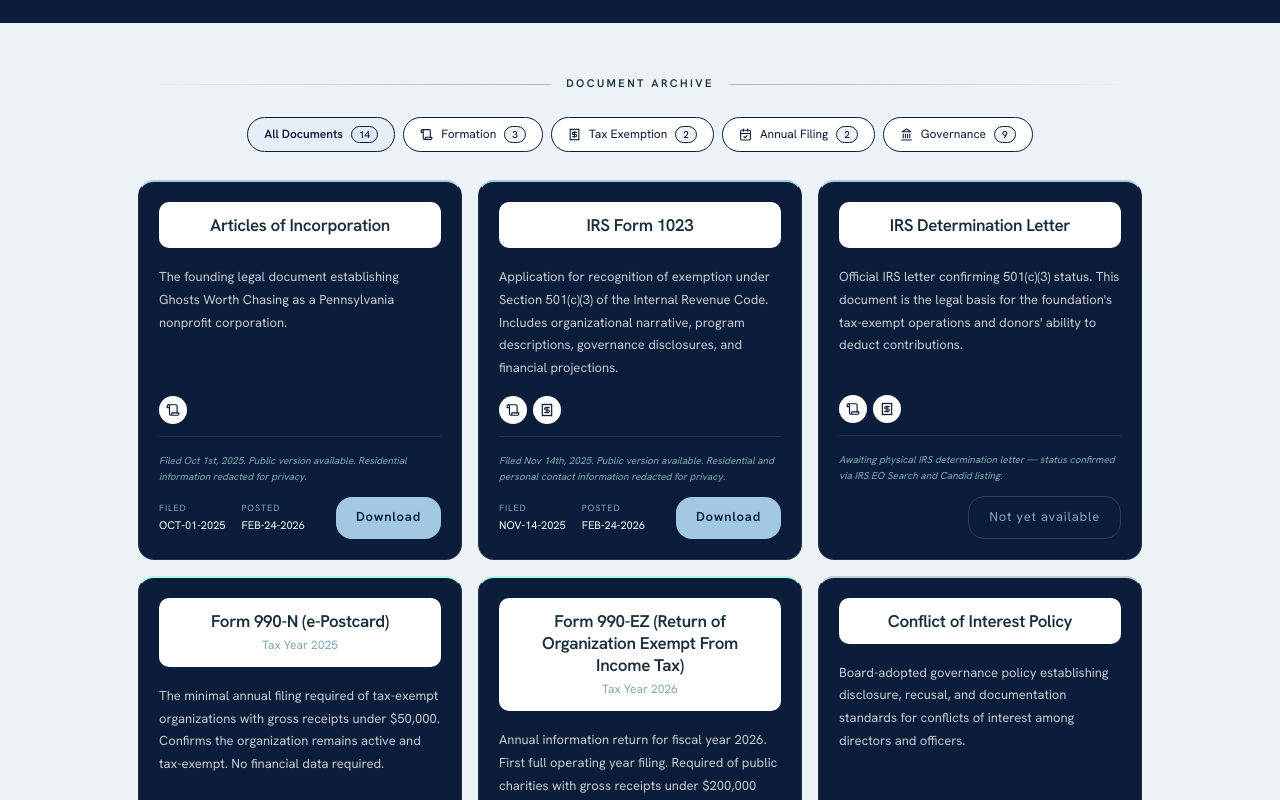
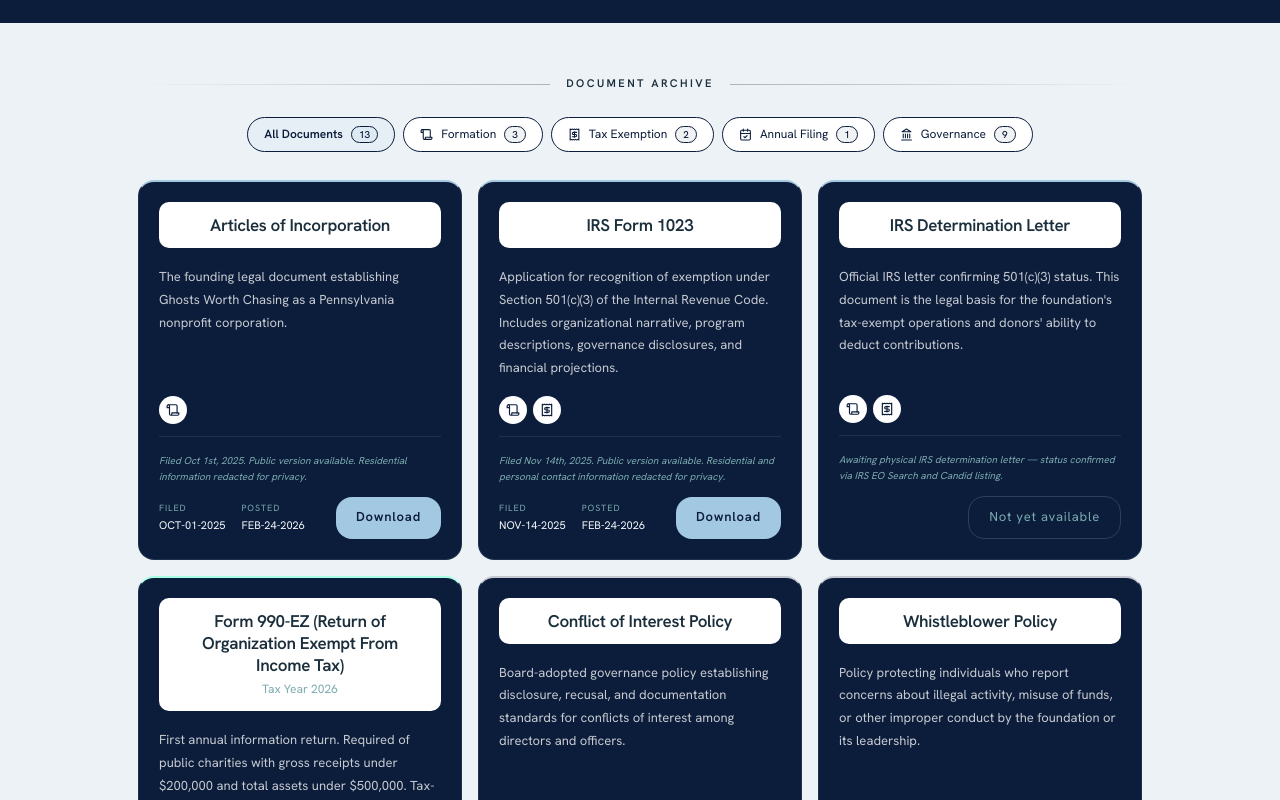
Before and after one commit to Roco41589/ghosts-worth-chasing-site, a Next.js app in the folder ghosts-redesign/: page /transparency/documents in a window 1280 px wide. Shown: the part 500-1300 px from the top of the page. Built offline with nearby package versions, Linux system fonts and the light colour scheme.

Commit message:
Update page.tsx

```diff
--- a/ghosts-redesign/app/transparency/documents/page.tsx
+++ b/ghosts-redesign/app/transparency/documents/page.tsx
@@ -88,36 +88,21 @@ const DOCUMENTS: GWCDocument[] = [
   },
   {
     id: "DOC-004",
-    title: "Form 990-N (e-Postcard)",
-    subtitle: "Tax Year 2025",
+    title: "Form 990-EZ (Return of Organization Exempt From Income Tax)",
+    subtitle: "Tax Year 2026",
     type: ["Annual Filing"],
-    description: "The minimal annual filing required of tax-exempt organizations with gross receipts under $50,000. Confirms the organization remains active and tax-exempt. No financial data required.",
-    year: "2025",
+    description: "First annual information return. Required of public charities with gross receipts under $200,000 and total assets under $500,000. Tax-exempt status effective February 2026 — this is the first year in which the organization operated as a recognized 501(c)(3).",
+    year: "2026",
     filedDate: null,
     postedDate: null,
     status: "Not Yet Due",
-    statusNote: "Due May 15, 2026. Will be posted within 30 days of filing. Formation year — no financial activity.",
+    statusNote: "Due May 15, 2027 (standard) or November 15, 2027 (extended). Will be posted within 30 days of filing.",
     mandatory: true,
     fileUrl: null,
     fileSize: null,
   },
   {
     id: "DOC-005",
-    title: "Form 990-EZ (Return of Organization Exempt From Income Tax)",
-    subtitle: "Tax Year 2026",
-    type: ["Annual Filing"],
-    description: "Annual information return for fiscal year 2026. First full operating year filing. Required of public charities with gross receipts under $200,000 and total assets under $500,000.",
-    year: "2026",
-    filedDate: null,
-    postedDate: null,
-    status: "Not Yet Due",
-    statusNote: "Due May or November 2027.",
-    mandatory: true,
-    fileUrl: null,
-    fileSize: null,
-  },
-  {
-    id: "DOC-006",
     title: "Conflict of Interest Policy",
     type: ["Governance"],
     description:
@@ -132,21 +117,21 @@ const DOCUMENTS: GWCDocument[] = [
     fileSize: null,
   },
   {
-    id: "DOC-007", title: "Whistleblower Policy", type: ["Governance"],
+    id: "DOC-006", title: "Whistleblower Policy", type: ["Governance"],
     description: "Policy protecting individuals who report concerns about illegal activity, misuse of funds, or other improper conduct by the foundation or its leadership.",
     year: "2024", filedDate: "September 2024", postedDate: null,
     status: "Pending", statusNote: "Will be posted upon 501(c)(3) determination",
     mandatory: false, fileUrl: null, fileSize: null,
   },
   {
-    id: "DOC-008", title: "Document Retention Policy", type: ["Governance"],
+    id: "DOC-007", title: "Document Retention Policy", type: ["Governance"],
     description: "Policy governing how long the foundation retains various categories of records and the procedures for their secure disposal.",
     year: "2024", filedDate: "September 2024", postedDate: null,
     status: "Pending", statusNote: "Will be posted upon 501(c)(3) determination",
     mandatory: false, fileUrl: null, fileSize: null,
   },
   {
-    id: "DOC-009",
+    id: "DOC-008",
     title: "Endowment & Investment Policy",
     type: ["Governance"],
     description:
@@ -161,7 +146,7 @@ const DOCUMENTS: GWCDocument[] = [
     fileSize: null,
   },
   {
-    id: "DOC-010",
+    id: "DOC-009",
     title: "Gift Acceptance Policy",
     type: ["Governance"],
     description: "Board-adopted policy establishing standards for the review, acceptance, and stewardship of charitable contributions to Ghosts Worth Chasing.",
@@ -175,28 +160,28 @@ const DOCUMENTS: GWCDocument[] = [
     fileSize: null,
   },
   {
-    id: "DOC-011", title: "Whistleblower Policy", type: ["Governance"],
+    id: "DOC-010", title: "Whistleblower Policy", type: ["Governance"],
     description: "Policy establishing procedures for reporting suspected illegal, unethical, or improper conduct and protections against retaliation.",
     year: "2024", filedDate: "September 2024", postedDate: null,
     status: "Pending", statusNote: "Will be posted upon 501(c)(3) determination",
     mandatory: false, fileUrl: null, fileSize: null,
   },
   {
-    id: "DOC-012", title: "Grantmaking Policy", type: ["Governance"],
+    id: "DOC-011", title: "Grantmaking Policy", type: ["Governance"],
     description: "Policy outlining eligibility criteria, review procedures, conflict safeguards, and documentation standards for the foundation's grantmaking activities.",
     year: "2024", filedDate: "September 2024", postedDate: null,
     status: "Pending", statusNote: "Will be posted upon 501(c)(3) determination",
     mandatory: false, fileUrl: null, fileSize: null,
   },
   {
-    id: "DOC-013", title: "Investment Policy Statement", type: ["Governance"],
+    id: "DOC-012", title: "Investment Policy Statement", type: ["Governance"],
     description: "Policy governing the management, allocation, and oversight of foundation assets, including endowment investment objectives and risk parameters.",
     year: "2024", filedDate: "September 2024", postedDate: null,
     status: "Pending", statusNote: "Will be posted upon 501(c)(3) determination",
     mandatory: false, fileUrl: null, fileSize: null,
   },
   {
-    id: "DOC-014", title: "Financial Controls & Procedures Policy", type: ["Governance"],
+    id: "DOC-013", title: "Financial Controls & Procedures Policy", type: ["Governance"],
     description: "Policy establishing internal financial controls, approval authority, segregation of duties, and reporting standards for foundation operations.",
     year: "2024", filedDate: "September 2024", postedDate: null,
     status: "Pending", statusNote: "Will be posted upon 501(c)(3) determination",
```
